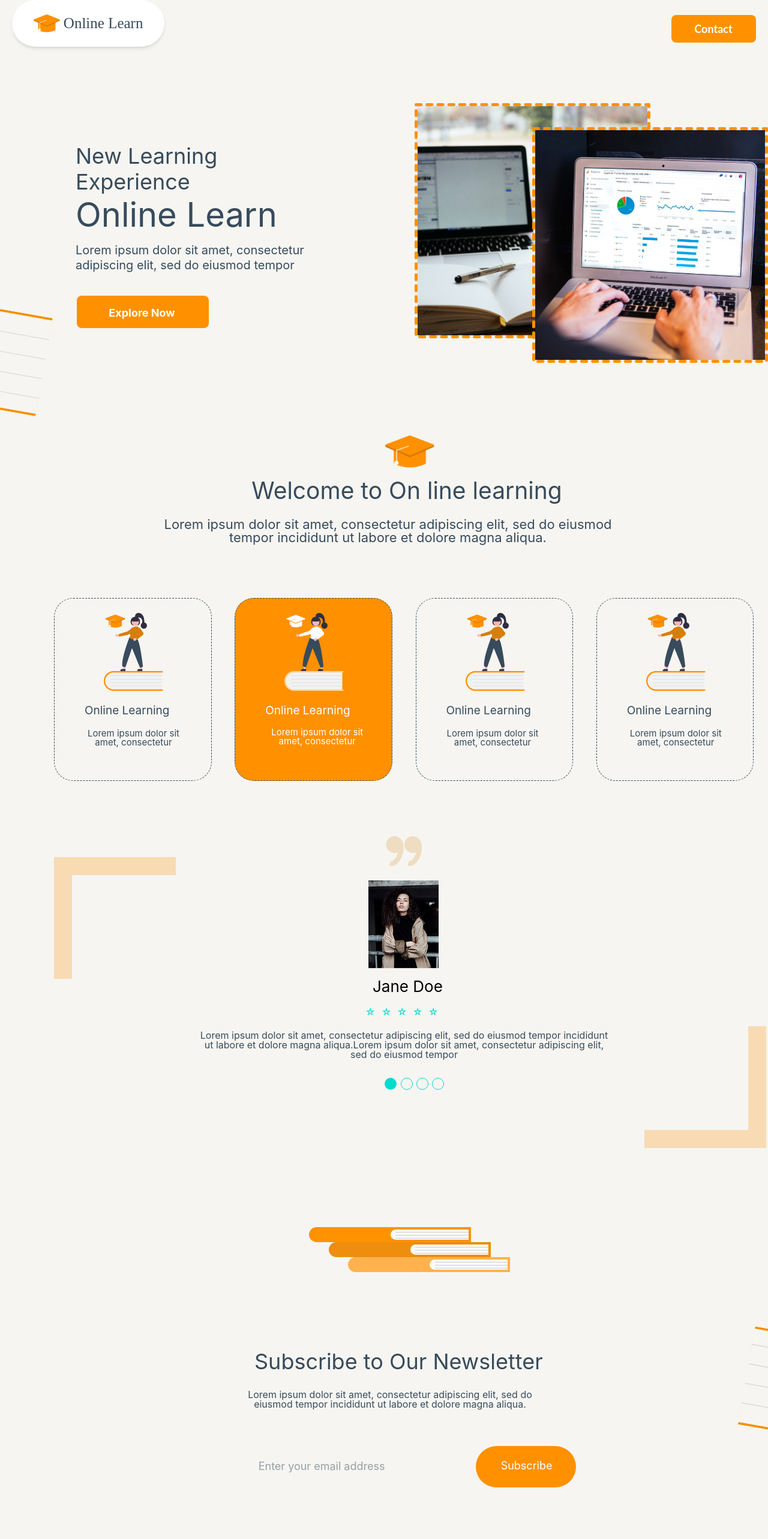
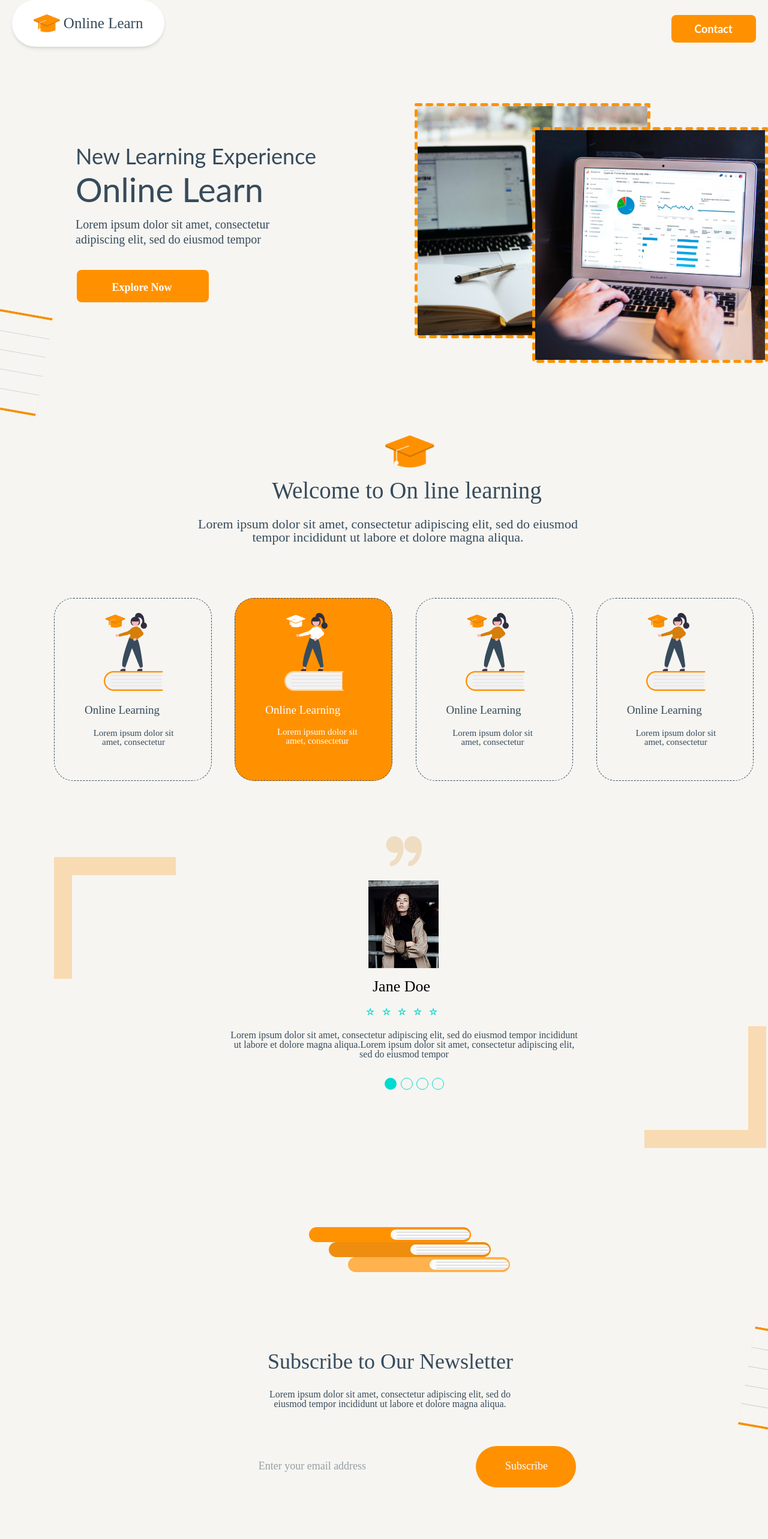
Before and after one commit to agrawaljay12/Online-Learning, a React (Vite) app: page / in a window 1280 px wide. Shown: the top 2566 px of the page at 60% size. Built offline with nearby package versions, Linux system fonts and the light colour scheme.

Commit message:
refactor components for improved layout, responsiveness, and typography consistency

```diff
--- a/src/component/common/Books.jsx
+++ b/src/component/common/Books.jsx
@@ -3,10 +3,9 @@ const Book = () => {
     <>
       <section className="overflow-x-clip">
         <div className="w-full max-w-[335.93px] h-[73.42px] xl:ml-[515.1px] xl:mr-[514.98px] 2xl:mx-auto mx-auto xl:mx-0 mt-16 sm:mt-24 lg:mt-[131.99px] origin-top scale-[0.85] min-[375px]:scale-100  mb-10 lg:mb-0 relative">
-
           {/* first book */}
-          <div className="w-[269.81px] h-[24.72px] rounded-l-full rounded-r-xl relative bg-[rgba(255,146,0,1)]">
-            <div className="w-[134px] h-[20.72px]  absolute top-0.5 right-0.5 rounded-l-full rounded-r-xl divide-y-[1.39px] overflow-hidden border-2 bg-[rgba(251,251,251,1)] border-[rgba(255,146,0,1)] divide-[rgba(204,204,204,1)]">
+          <div className="w-[269.81px] h-[24.72px] rounded-l-full rounded-r-full relative bg-[rgba(255,146,0,1)]">
+            <div className="w-[134px] h-[20.72px]  absolute top-0.5 right-0.5 rounded-l-full rounded-r-full divide-y-[1.39px] overflow-hidden border-t-2 border-l-2 border-b-2 bg-[rgba(251,251,251,1)] border-[rgba(255,146,0,1)] divide-[rgba(204,204,204,1)]">
               <div className="py-[2px] w-[121.48px] ml-auto"></div>
               <div className="py-[2px] w-[121.48px] ml-auto"></div>
               <div className="py-[2px] w-[121.48px] ml-auto"></div>
@@ -15,8 +14,8 @@ const Book = () => {
           </div>
 
           {/* second books */}
-          <div className="absolute left-[32.62px] w-[269.81px] h-[24.72px] rounded-l-full bg-[rgba(238,141,14,1)]">
-            <div className="w-[134px] h-[20.72px]  absolute top-0.5 right-0.5 rounded-l-full rounded-r-xl divide-y-[1.39px] border-2 overflow-hidden bg-[rgba(251,251,251,1)] border-[rgba(238,141,14,1)] divide-[rgba(204,204,204,1)]">
+          <div className="absolute left-[32.62px] w-[269.81px] h-[24.72px] rounded-l-full rounded-r-full bg-[rgba(238,141,14,1)]">
+            <div className="w-[134px] h-[20.72px]  absolute top-0.5 right-0.5 rounded-l-full rounded-r-full divide-y-[1.39px] border-t-2 border-l-2 border-b-2 overflow-hidden bg-[rgba(251,251,251,1)] border-[rgba(238,141,14,1)] divide-[rgba(204,204,204,1)]">
               <div className="py-[2px] w-[121.48px] ml-auto"></div>
               <div className="py-[2px] w-[121.48px] ml-auto"></div>
               <div className="py-[2px] w-[121.48px] ml-auto"></div>
@@ -25,8 +24,8 @@ const Book = () => {
           </div>
 
           {/* third books */}
-          <div className="absolute top-[49.44px] left-[65.25px] w-[269.81px] h-[24.72px] rounded-l-full rounded-r-xl bg-[rgba(255,178,77,1)]">
-            <div className="w-[134px] h-[20.72px] absolute top-0.5 right-0.5 rounded-l-full rounded-r-xl divide-y-[1.39px] border-2 overflow-hidden bg-[rgba(251,251,251,1)] border-[#FFB24D] divide-[rgba(204,204,204,1)]">
+          <div className="absolute top-[49.44px] left-[65.25px] w-[269.81px] h-[24.72px] rounded-l-full rounded-r-full bg-[rgba(255,178,77,1)]">
+            <div className="w-[134px] h-[20.72px] absolute top-0.5 right-0.5 rounded-l-full  divide-y-[1.39px] rounded-r-full border-t-2 border-l-2 border-b-2 overflow-hidden bg-[rgba(251,251,251,1)] border-[#FFB24D] divide-[rgba(204,204,204,1)]">
               <div className="py-[2px] w-[121.48px] ml-auto"></div>
               <div className="py-[2px] w-[121.48px] ml-auto"></div>
               <div className="py-[2px] w-[121.48px] ml-auto"></div>
--- a/src/component/common/OnlineLearning.jsx
+++ b/src/component/common/OnlineLearning.jsx
@@ -13,16 +13,16 @@ const OnlineLearning = () => {
             alt=""
             className="block mx-auto xl:ml-[552px] xl:mr-[571.01px] md:mx-auto w-[82.44px] h-[54.3px]"
           />
-          <h1 className="text-center font-[Libre Baskerville] font-normal text-[28px] sm:text-[30px] md:text-[34px] xl:text-[39px] leading-tight xl:leading-none w-full max-w-[578px] xl:w-[578px] h-auto xl:h-[48px] text-[rgba(55,75,92,1)] mx-auto xl:ml-[299px] xl:mr-[328.51px] mt-[17.48px]">
+          <h1 className="text-center font-[LibreBaskerville] font-normal text-[28px] sm:text-[30px] md:text-[34px] xl:text-[39px] leading-tight xl:leading-none w-full max-w-[578px] xl:w-[578px] h-auto xl:h-[48px] text-[rgba(55,75,92,1)] mx-auto xl:ml-[299px] xl:mr-[328.51px] mt-[17.48px]">
             Welcome to On line learning
           </h1>
-          <p className="text-center mt-[17.23px] mx-auto xl:ml-[147px] font-normal xl:text-[22px] md:text-[18px] sm:text-[14px] text-[12px] leading-normal xl:leading-none w-full max-w-[819px] xl:w-[819px] h-auto xl:h-[67px] text-[rgba(55,75,92,1)]">
+          <p className="font-[LibreBaskerville] text-center mt-[17.23px] mx-auto xl:ml-[147px] font-normal xl:text-[22px] md:text-[18px] sm:text-[14px] text-[12px] leading-normal xl:leading-none w-full max-w-[819px] xl:w-[819px] h-auto xl:h-[67px] text-[rgba(55,75,92,1)]">
             Lorem ipsum dolor sit amet, consectetur adipiscing elit, sed do
             eiusmod <br /> tempor incididunt ut labore et dolore magna aliqua.
           </p>
 
           {/* grid card */}
-          <div className="grid xl:grid-cols-4 lg:grid-cols-3 sm:grid-cols-2 sm:gap-y-8 gap-y-6 gap-x-4 xl:gap-x-0 grid-cols-1 w-full max-w-[1205.51px] xl:justify-between md:justify-items-center xl:justify-items-start xl:mt-[67px] md:mt-[63px] sm:mt-[58px] mt-[54px]">
+          <div className="grid xl:grid-cols-4 lg:grid-cols-3 sm:grid-cols-2 sm:gap-y-8 gap-y-6 xl:gap-x-0 grid-cols-1 w-full max-w-[1205.51px] xl:justify-between justify-items-center xl:justify-items-start xl:mt-[67px] md:mt-[63px] sm:mt-[58px] mt-[54px] font-[LibreBaskerville]">
             {/* first */}
             <div className="w-[262.51px] max-w-full h-[304.8px] border-dashed  border-[rgba(55,75,92,1)] border-[0.5px] rounded-4xl">
               <img
--- a/src/component/common/Subscribe.jsx
+++ b/src/component/common/Subscribe.jsx
@@ -2,11 +2,11 @@ const Subscribe = () => {
   return (
     <>
       <section className="overflow-x-clip">
-        <div className="w-full max-w-[569px] px-4 sm:px-6 md:px-0 xl:ml-[391px] xl:mr-[406px] 2xl:mx-auto mt-12 lg:mt-[132.58px] sm:mt-[100px] mb-10 lg:mb-0 mx-auto">
-          <h1 className="w-full lg:w-[519px] h-auto lg:h-[45px] xl:text-[36px] md:text-[32px] sm:text-[28px] text-[24px] text font-[Libre Baskerville] leading-tight lg:leading-none text-center lg:text-left text-[rgba(55,75,92,1)] font-normal ml-0 lg:ml-[33px] mr-0 lg:mr-[17px]">
+        <div className="w-full max-w-[569px] px-4 sm:px-6 md:px-0 xl:ml-[391px] xl:mr-[406px] 2xl:mx-auto mt-12 lg:mt-[132.58px] sm:mt-[100px] mb-10 lg:mb-0 mx-auto font-[LibreBaskerville]">
+          <h1 className="w-full lg:w-[519px] h-auto lg:h-[45px] xl:text-[36px] md:text-[32px] sm:text-[28px] text-[24px] text  leading-tight lg:leading-none text-center text-[rgba(55,75,92,1)] font-normal">
             Subscribe to Our Newsletter
           </h1>
-          <p className="text-center text-[14px] sm:text-[16px] xl:mt-[20px] md:mt-[16px] sm:mt-[14px] mt-[12px] font-[Libre Baskerville] leading-normal lg:leading-none w-full lg:w-[518px] h-auto lg:h-[40px] text-[rgba(55,75,92,1)] font-normal lg:mr-[1px]">
+          <p className="text-center text-[14px] sm:text-[16px] xl:mt-[20px] md:mt-[16px] sm:mt-[14px] mt-[12px]  leading-normal lg:leading-none w-full lg:w-[518px] h-auto lg:h-[40px] text-[rgba(55,75,92,1)] font-normal lg:mr-[1px]">
             Lorem ipsum dolor sit amet, consectetur adipiscing elit, sed do
             <br />
             eiusmod tempor incididunt ut labore et dolore magna aliqua.
@@ -18,9 +18,9 @@ const Subscribe = () => {
             <input
               type="text"
               placeholder="Enter your email address"
-              className="pt-0 pb-0 sm:pt-[22px] sm:pb-[25px] pl-5 sm:pl-[39.68px] pr-[110px] sm:pr-[180px] xl:pr-[299.32px] text-[14px] sm:text-[18px] font-[Libre Baskerville] leading-none text-[rgba(55,75,92,1)] font-normal w-full h-[52px] sm:h-[69px] bg-[rgba(246,245,241,1)] rounded-l-full rounded-r-full"
+              className="pt-0 pb-0 sm:pt-[22px] sm:pb-[25px] pl-5 sm:pl-[39.68px] pr-[110px] sm:pr-[180px] xl:pr-[299.32px] text-[14px] sm:text-[18px]  leading-none text-[rgba(55,75,92,1)] font-normal w-full h-[52px] sm:h-[69px] text-[rgba(55,75,92,1)] bg-[rgba(246,245,241,1)] rounded-l-full rounded-r-full"
             />
-            <button className="w-[100px] sm:w-[167px] h-[52px] sm:h-[69px] absolute top-0 pt-0 pb-0 sm:pt-[22px] sm:pb-[25px] px-0 sm:pl-[39.68px] sm:pr-[37.54px] text-[14px] sm:text-[18px] font-[Libre Baskerville] leading-5 text-white right-0 xl:right-auto xl:left-[402px] font-normal bg-[rgba(255,145,0,1)] rounded-l-full rounded-r-full">
+            <button className="w-[100px] sm:w-[167px] h-[52px] sm:h-[69px] absolute top-0 pt-0 pb-0 sm:pt-[22px] sm:pb-[25px] px-0 sm:pl-[39.68px] sm:pr-[37.54px] text-[14px] sm:text-[18px]  leading-5 text-white right-0 xl:right-auto xl:left-[402px] font-normal bg-[rgba(255,145,0,1)] rounded-l-full rounded-r-full">
               Subscribe
             </button>
           </form>
--- a/src/component/common/Testimonial.jsx
+++ b/src/component/common/Testimonial.jsx
@@ -14,7 +14,7 @@ const Testimonial = () => {
               alt=""
               className="block mx-auto lg:mx-0 lg:ml-[321px] mt-[23.74px]"
             />
-            <h3 className="text-center font-[Libre Baskerville] font-normal xl:text-[26px] md:text-[22px] sm:text-[20px] text-[18px] leading-none h-[32px] h-auto w-full text-center lg:text-left lg:ml-[328px] lg:mr-[312px] mt-[16.93px] lg:w-[119px] mt-[16.93px]">
+            <h3 className="text-center font-[LibreBaskerville] font-normal xl:text-[26px] md:text-[22px] sm:text-[20px] text-[18px] leading-none h-[32px] h-auto w-full text-center lg:text-left lg:ml-[328px] lg:mr-[312px] mt-[16.93px] lg:w-[119px] mt-[16.93px]">
               Jane Doe
             </h3>
             <div className="flex justify-center lg:justify-start lg:ml-[315.85px] lg:mr-[317.27px] mt-[17.07px] w-full lg:w-[125.89px] h-[19.89px]">
@@ -34,7 +34,7 @@ const Testimonial = () => {
                 ☆
               </div>
             </div>
-            <p className=" mt-[23px] text-center text-[rgba(55,75,92,1)] font-[Libre Baskerville] font-normal xl:text-[16px] md:text-[14px] sm:text-[12px] text-[10px] leading-none xl:w-[759px] w-full h-[95px] h-auto lg:mr-[21px] lg:ml-[1px]">
+            <p className=" mt-[23px] text-center text-[rgba(55,75,92,1)] font-[LibreBaskerville] font-normal xl:text-[16px] md:text-[14px] sm:text-[12px] text-[10px] leading-none xl:w-[759px] w-full h-[95px] h-auto lg:mr-[21px] lg:ml-[1px]">
               Lorem ipsum dolor sit amet, consectetur adipiscing elit, sed do
               eiusmod tempor incididunt <br />
               ut labore et dolore magna aliqua.Lorem ipsum dolor sit amet,
--- a/src/component/common/section.jsx
+++ b/src/component/common/section.jsx
@@ -8,17 +8,17 @@ const Section = () => {
         <div className="w-full max-w-[1114px] xl:max-w-[1154px] mx-auto lg:h-auto xl:h-[433px] h-auto xl:ml-[126px] xl:mt-[88px] md:mt-[70px] mt-[50px] flex lg:flex-row flex-col lg:items-start xl:gap-[66px] lg:gap-6 sm:gap-y-[50px] gap-y-10 xl:px-0 lg:px-5 sm:px-6 px-4 2xl:mx-auto">
           {/* left content */}
           <div className="mx-auto lg:mx-0 w-full text-center lg:text-left max-w-[499px] lg:max-w-none lg:w-auto lg:flex-1 lg:min-w-0 xl:flex-none xl:w-[499px] mt-[33px] lg:mt-[73px]">
-            <h1 className="w-full xl:w-[402px] block xl:leading-[43px] md:leading-[39px] leading-[34px] text-[rgba(55,75,92,1)] font-normal xl:text-4xl md:text-3xl sm:text-2xl text-xl">
+            <h1 className="font-[Lato] w-full xl:w-[402px] block xl:leading-[43px] md:leading-[39px] leading-[34px] text-[rgba(55,75,92,1)] font-normal xl:text-4xl md:text-3xl sm:text-2xl text-xl">
               New Learning Experience
             </h1>
-            <span className="whitespace-nowrap block font-normal xl:text-[56px] md:text-5xl sm:text-4xl text-3xl xl:leading-[67px] md:leading-[63px] leading-[59px] w-full xl:w-[314px] text-[rgba(55,75,92,1)]">
+            <span className="font-[Lato] whitespace-nowrap block font-normal xl:text-[56px] md:text-5xl sm:text-4xl text-3xl xl:leading-[67px] md:leading-[63px] leading-[59px] w-full xl:w-[314px] text-[rgba(55,75,92,1)]">
               Online Learn
             </span>
-            <p className="font-[Libre Baskerville] text-[rgba(55,75,92,1)] xl:text-[20px] md:text-lg sm:text-[16px] text-[14px] font-normal leading-[25px] pt-[13px]">
+            <p className="font-['LibreBaskerville'] text-[rgba(55,75,92,1)] xl:text-[20px] md:text-lg sm:text-[16px] text-[14px] font-normal leading-[25px] pt-[13px]">
               Lorem ipsum dolor sit amet, consectetur <br />
               adipiscing elit, sed do eiusmod tempor
             </p>
-            <button className="w-full sm:w-[220px] h-[54px] font-bold text-lg font-[Libre Baskerville] bg-[rgba(255,145,0,1)] pt-[15px] pb-[17px] text-white pl-[48px] pr-[51px] rounded-lg ml-[2px] mt-[38px] mb-0">
+            <button className="w-full sm:w-[220px] h-[54px] font-bold text-lg font-[LibreBaskerville] bg-[rgba(255,145,0,1)] pt-[15px] pb-[17px] text-white pl-[48px] pr-[51px] rounded-lg ml-[2px] mt-[38px] mb-0">
               Explore Now
             </button>
           </div>
```
Also changed, not shown: src/component/common/Blog.jsx (+4 -4 lines), src/component/layout/Footer.jsx (+11 -11 lines), src/pages/Home.jsx (+18 -18 lines).
